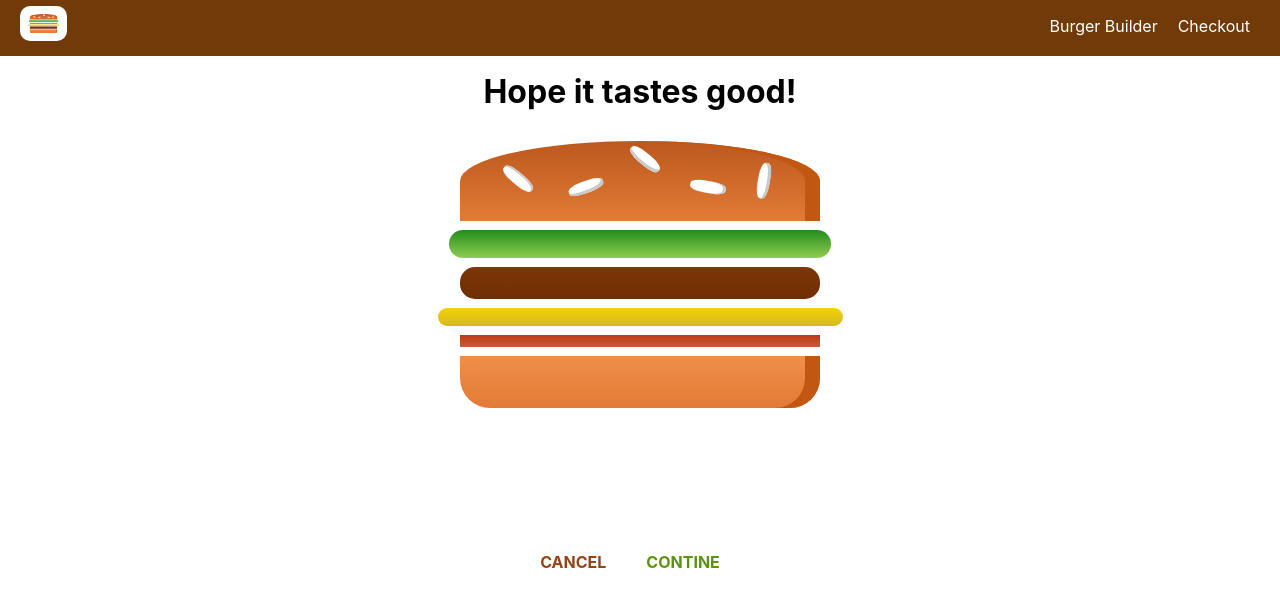
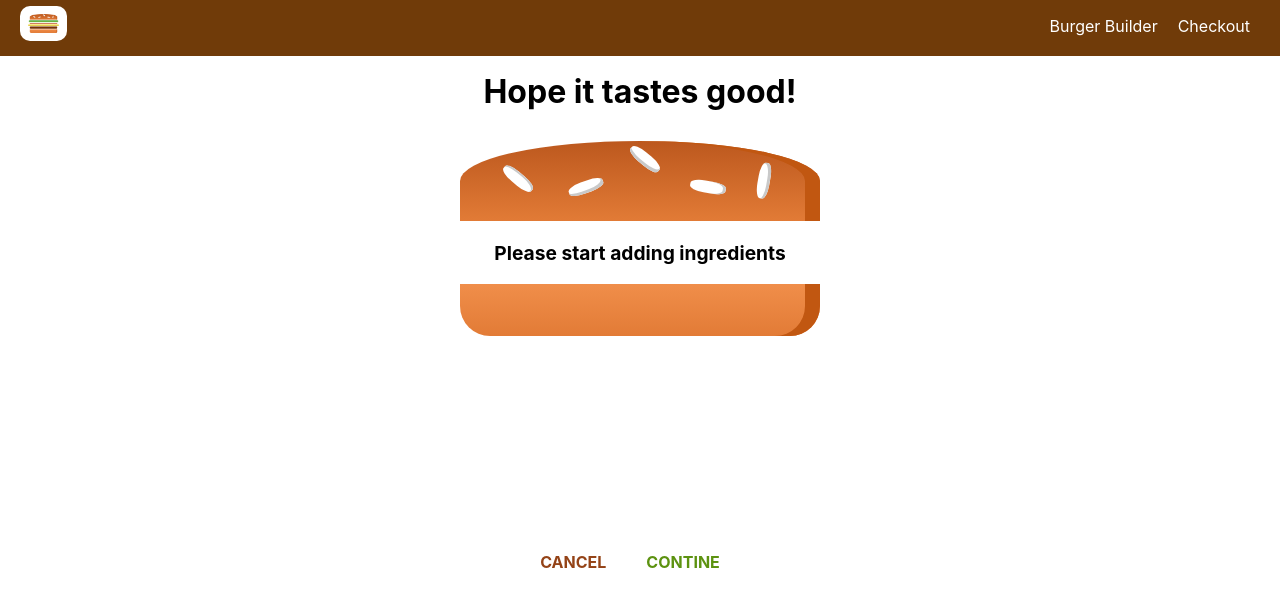
Before and after one commit to emilymeroni/reactTraining, a React (Create React App) app in the folder burger-builder/: page /checkout in a window 1280 px wide. Shown: the top 606 px of the page. Built offline with nearby package versions, Linux system fonts and the light colour scheme.

Commit message:
adding query parameters for ingredients

```diff
--- a/burger-builder/src/containers/BurgerBuilder/BurgerBuilder.js
+++ b/burger-builder/src/containers/BurgerBuilder/BurgerBuilder.js
@@ -118,7 +118,17 @@ class BurgerBuilder extends Component {
         console.log(response);
         this.setState({ loading: false, purchasing: false });
       })*/
-      this.props.history.push('/checkout');
+
+    const queryParams = [];
+    for (const key in this.state.ingredients) {
+     queryParams.push(encodeURIComponent(key) + '=' + encodeURIComponent(this.state.ingredients[key]))
+    }
+    const queryString = queryParams.join('&');
+
+    this.props.history.push({
+      pathname: '/checkout',
+      search: '?' + queryString
+    });
   }
 
   render() {
--- a/burger-builder/src/containers/Checkout/Checkout.js
+++ b/burger-builder/src/containers/Checkout/Checkout.js
@@ -3,12 +3,18 @@ import CheckoutSummary from '../../components/Order/CheckoutSummary/CheckoutSumm
 
 class Checkout extends Component {
   state = {
-    ingredients: {
-      salad: 1,
-      meat: 1,
-      cheese: 1,
-      bacon: 1
+    ingredients: {}
+  }
+
+  componentDidMount() {
+    const query = new URLSearchParams(this.props.location.search);
+    const ingredients = {};
+    for (const param of query.entries()) {
+      ingredients[param[0]] = +[param[1]];
     }
+    this.setState({
+      ingredients: ingredients
+    })
   }
 
   checkoutCancelledHandler = () => {
@@ -23,9 +29,9 @@ class Checkout extends Component {
     return (
       <div>
         <CheckoutSummary
-        ingredients={this.state.ingredients}
-        checkoutContinued={this.checkoutContinuedHandler}
-        checkoutCancelled={this.checkoutCancelledHandler}/>
+          ingredients={this.state.ingredients}
+          checkoutContinued={this.checkoutContinuedHandler}
+          checkoutCancelled={this.checkoutCancelledHandler} />
       </div>
     );
   }
```
